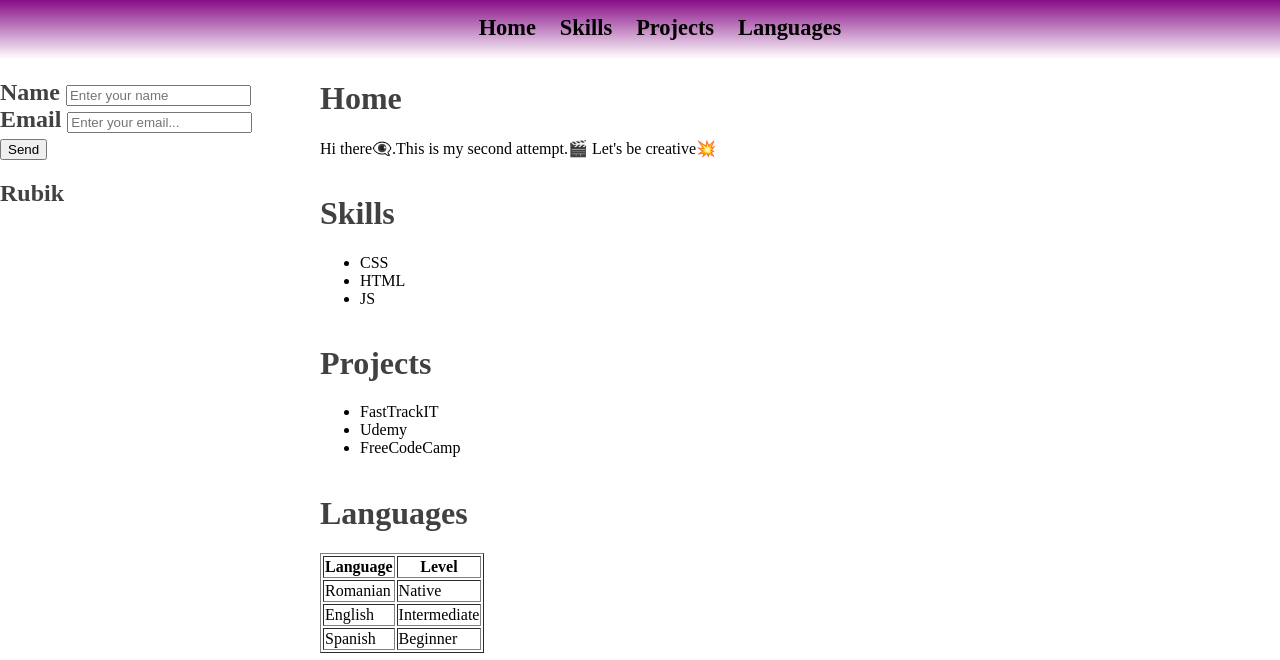
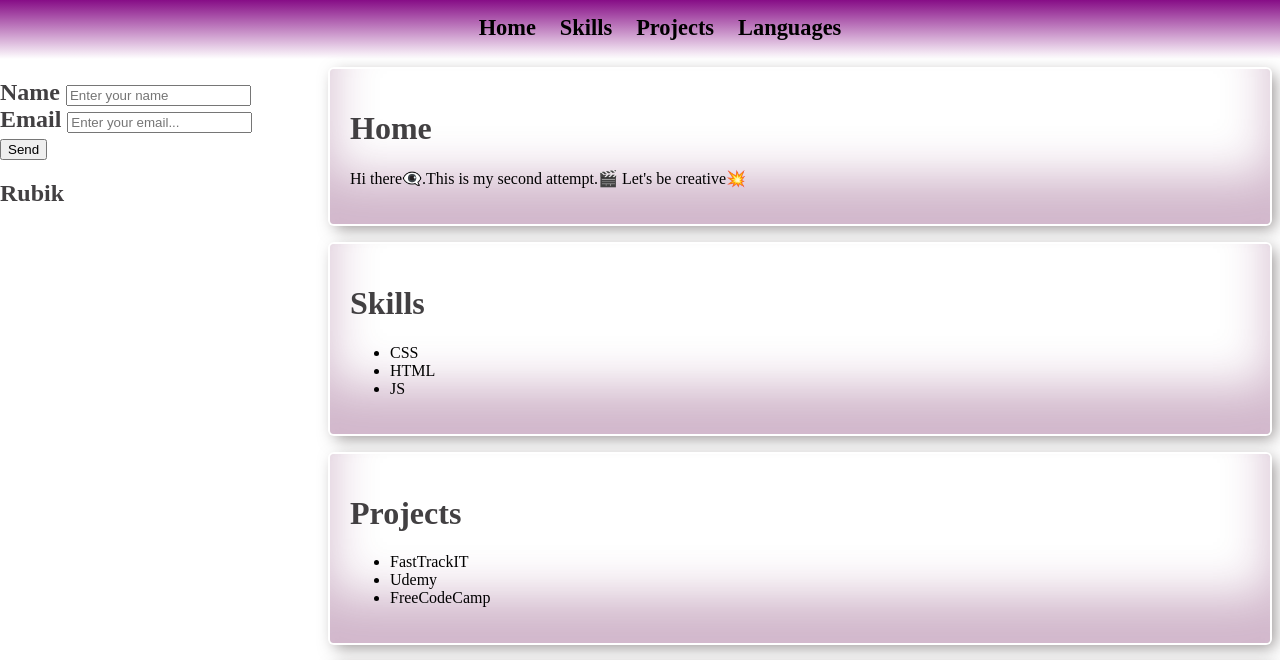
Before and after one commit to sabovoichita/01.github.io, a plain HTML site: page index.html in a window 1280 px wide. Shown: the part 130-790 px from the top of the page. Drawn offline with Linux system fonts and the light colour scheme.

Commit message:
.page design

```diff
--- a/index.html
+++ b/index.html
@@ -51,11 +51,11 @@
         </div>
       </div>
       <div id="main">
-        <div id="home">
+        <div id="home" class="page">
           <h1>Home</h1>
           <p>Hi there👁‍🗨.This is my second attempt.🎬 Let's be creative💥</p>
         </div>
-        <div id="skills">
+        <div id="skills" class="page">
           <h1>Skills</h1>
           <ul>
             <li>CSS</li>
@@ -63,7 +63,7 @@
             <li>JS</li>
           </ul>
         </div>
-        <div id="projects">
+        <div id="projects" class="page">
           <h1>Projects</h1>
           <ul>
             <li>FastTrackIT</li>
@@ -71,7 +71,7 @@
             <li>FreeCodeCamp</li>
           </ul>
         </div>
-        <div id="languages">
+        <div id="languages" class="page">
           <h1>Languages</h1>
           <table border="1">
             <tr>
--- a/style.css
+++ b/style.css
@@ -71,3 +71,12 @@ h2 {
   border-bottom: 6px solid purple;
   transition: 0.5sec;
 }
+
+.page {
+  flex: 1;
+  margin: 10px;
+  padding: 20px;
+  border-radius: 4px;
+  box-shadow: inset 0 -3em 3em rgba(102, 18, 84, 0.3), 0 0 0 2px white,
+    0.3em 0.3em 1em rgba(85, 78, 78, 0.6);
+}
```
